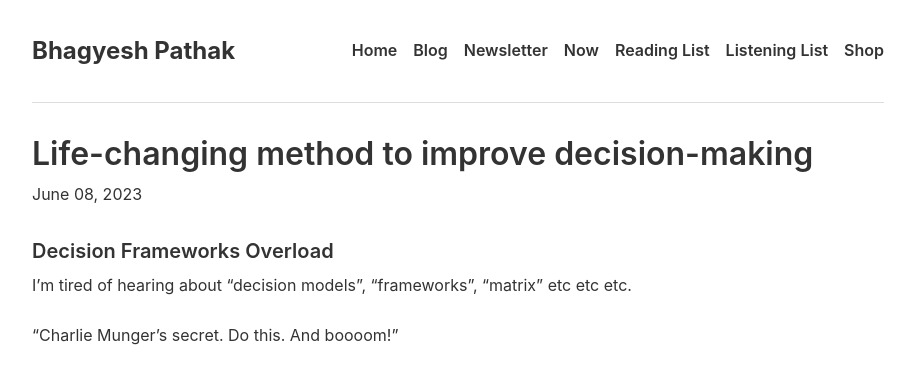
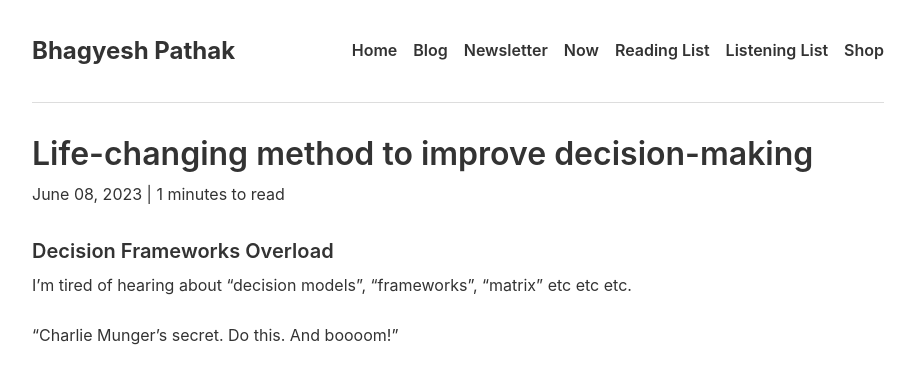
Before and after one commit to bhagyeshsp/bsp-web, a Jekyll site: the page built from _posts/2023-06-08-life-changing-method-to-improve-decision-making.md, in a window 1280 px wide and 1400 px high. Shown: the top 374 px of the window, without its empty margins (182-1097 px from the left). Built offline with Jekyll 4.4.1, drawn with Linux system fonts in a browser that asks for light colours; some of the changed text lies outside the part shown.

Commit message:
add newsletter and readtime
- added newsletter snippet at the end of the post content
- added approx reading time calculation below the heading

```diff
--- /dev/null
+++ b/_includes/reading-time.html
@@ -0,0 +1,5 @@
+{% capture words %}
+{{ content | number_of_words }}
+{% endcapture %}
+{% if number_of_words <= 200 %} 1 minute to read {% else %} {% assign reading_time=words | minus: 1 | divided_by: 150 |
+    plus: 1 %} {{ reading_time | ceil }} minutes to read {% endif %}
--- a/_layouts/post.html
+++ b/_layouts/post.html
@@ -5,7 +5,7 @@ layout: default
 <article class="post">
   <header class="post-header">
     <h1 class="post-title">{{ page.title }}</h1>
-    <p class="post-meta">{{ page.date | date: "%B %d, %Y" }}</p>
+    <p class="post-meta">{{ page.date | date: "%B %d, %Y" }} | {% include reading-time.html %} </p>
   </header>
 
   <div class="post-content">
@@ -13,4 +13,6 @@ layout: default
   </div>
 
   {% include previous-next_has-categories.html %}
+  <br>
+  {% include newsletter.html %}
 </article>
```
